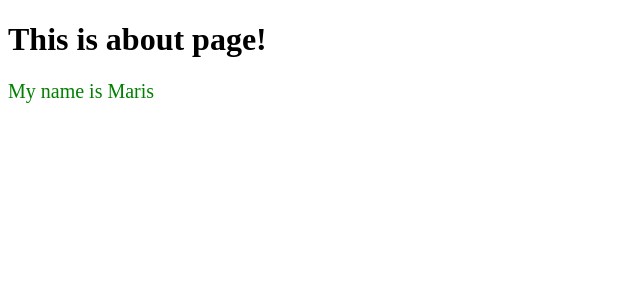
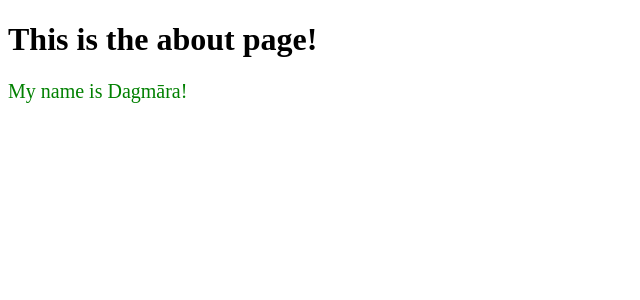
Before and after one commit to dagmaa/maris_stundas_darbs, a Flask app: page /about in a window 1280 px wide. Shown: the part 70-370 px from the top of the page, without its empty margins (0-640 px from the left). Run offline with Flask 2, Linux system fonts and the light colour scheme.

Commit message:
Update about.html

```diff
--- a/templates/about.html
+++ b/templates/about.html
@@ -2,7 +2,7 @@
 
 {% block saturs %}
 
-  <h1>This is about page!</h1>
-  <p>My name is Maris</p>
+  <h1>This is the about page!</h1>
+  <p>My name is Dagmāra!</p>
 
 {% endblock %}
```
